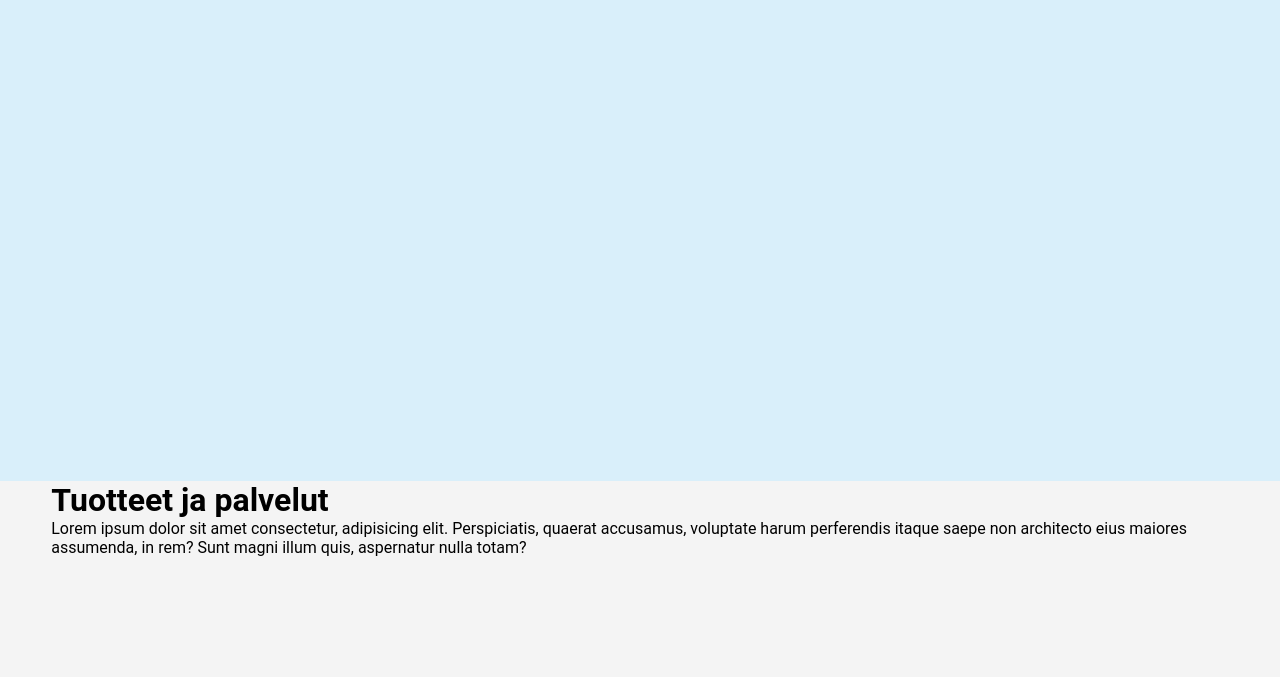
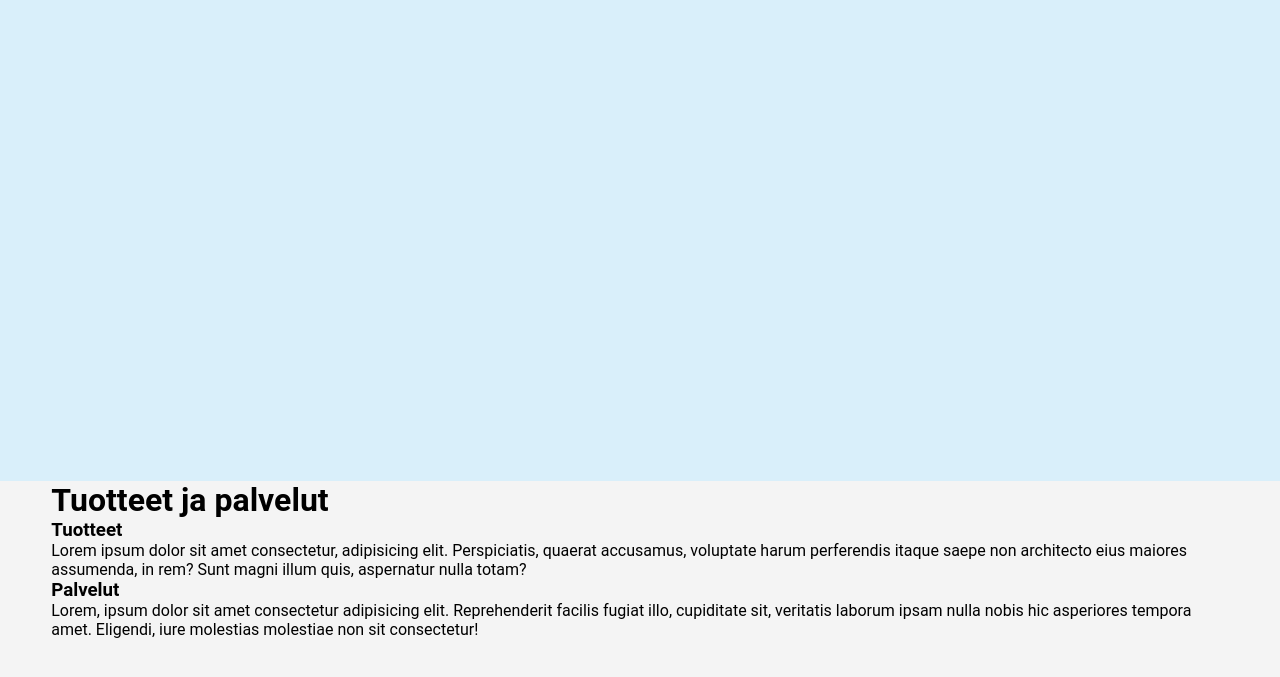
Before and after one commit to SannaSal/projekti-paja, a plain HTML site: page tuotteet-ja-palvelut.html in a window 1280 px wide. Shown: the part 69-746 px from the top of the page. Drawn offline with Linux system fonts and the light colour scheme.

Commit message:
Alaotsikot ja lisää lorem ipsumia

```diff
--- a/tuotteet-ja-palvelut.html
+++ b/tuotteet-ja-palvelut.html
@@ -28,7 +28,17 @@
 
     <div class="container">
         <h1>Tuotteet ja palvelut</h1>
+
+        <h3>Tuotteet</h3>
+
         <p>Lorem ipsum dolor sit amet consectetur, adipisicing elit. Perspiciatis, quaerat accusamus, voluptate harum perferendis itaque saepe non architecto eius maiores assumenda, in rem? Sunt magni illum quis, aspernatur nulla totam?</p>
+
+
+        <h3>Palvelut</h3>
+
+        <p>Lorem, ipsum dolor sit amet consectetur adipisicing elit. Reprehenderit facilis fugiat illo, cupiditate sit, veritatis laborum ipsam nulla nobis hic asperiores tempora amet. Eligendi, iure molestias molestiae non sit consectetur!</p>
+
+
      </div>
 
 </body>
```
